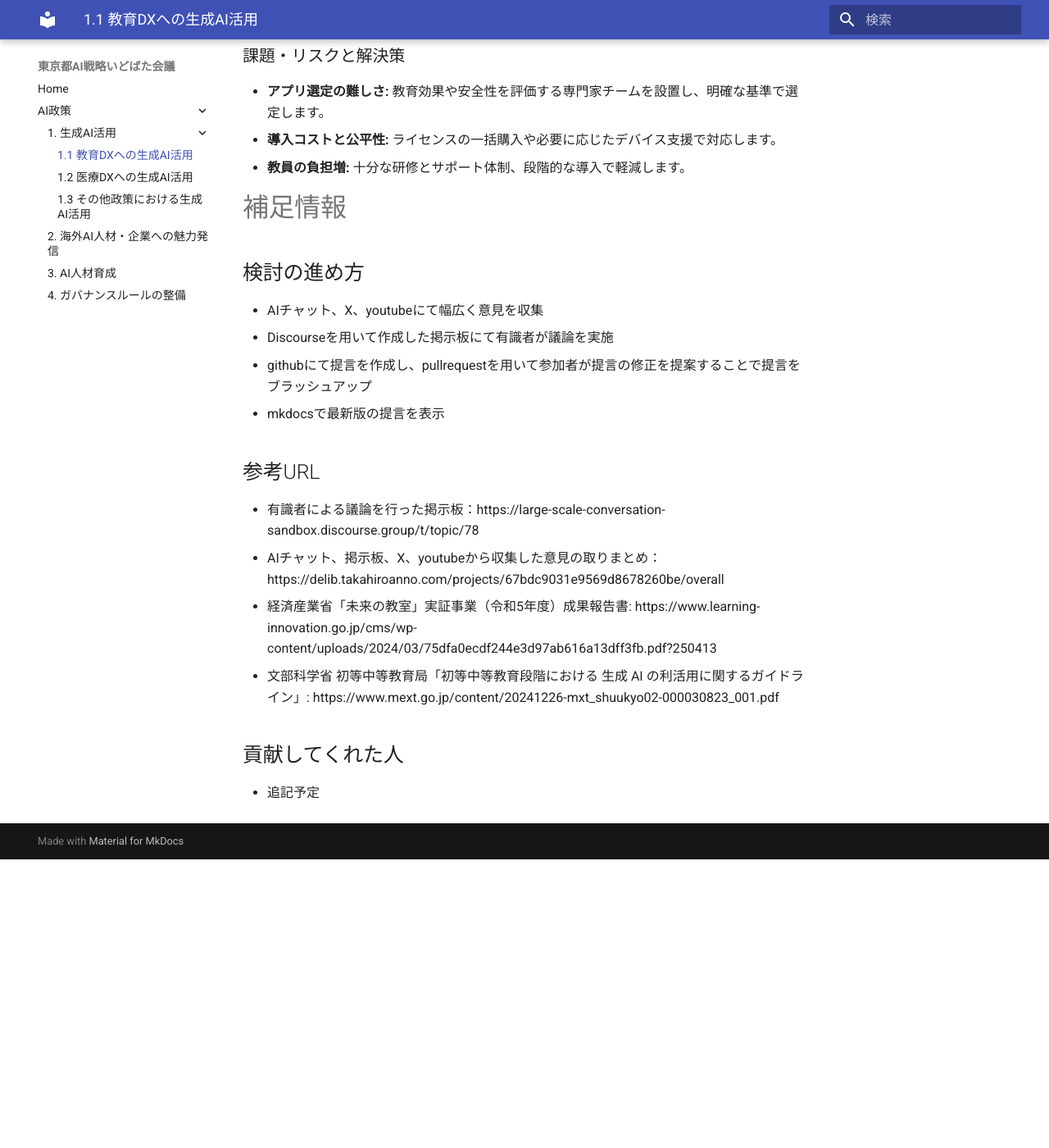
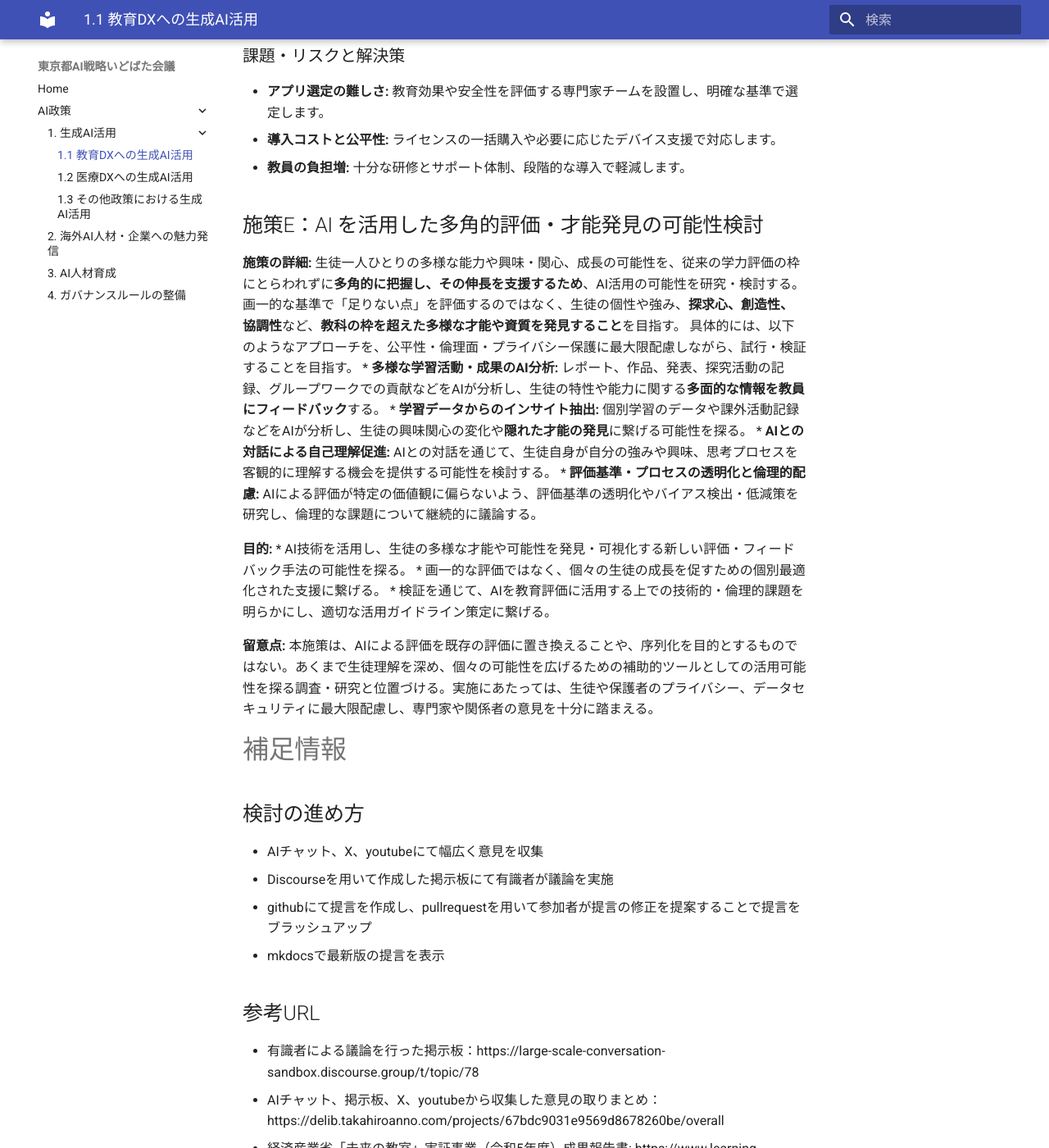
Before and after one commit to takahiroanno2024/2025_ai_idobatakaigi_output, an MkDocs documentation site: the page built from docs/1.1_教育DXへの生成AI活用.md, in a window 1280 px wide and 1400 px high, scrolled down 6620 px. Shown: the whole window at 82% size. Built offline with MkDocs 1.6.1 and Material for MkDocs 9.7.7, drawn with Linux system fonts in a browser that asks for light colours; before the commit the page ends 7668 px from its top, so only the background shows below that; some of the changed text lies outside the part shown.

Commit message:
森さんの提案に基づき、施策E：AI を活用した多角的評価・才能発見の可能性検討を追加

```diff
--- a/docs/1.1_教育DXへの生成AI活用.md
+++ b/docs/1.1_教育DXへの生成AI活用.md
@@ -48,7 +48,7 @@ ChatGPT等の汎用的なLLM（大規模言語モデル）を全児童生徒に
 
 > AIへのアクセスを配るにあたって「子供とAIの1対1の密室コミュニケーション」ではなく、教室に副担任やTAのような形で配備することが考えられる。（[@nishio](https://large-scale-conversation-sandbox.discourse.group/t/topic/78/8?u=eitaro)）
 
-> 「作文指導における文章表現・リテラシーへのAI支援」は、実施されるべきです。個別、即時の応答や提案が対話型AIによって行われるため、迅速できめ細かに支援が行われます。（[@akinori](https://large-scale-conversation-sandbox.discourse.group/t/topic/78/18?u=eitaro)）
+> 「作文指導における文章表現・リテラシーへのAI支援」は、実施されるべきです。個別、即時の応答や提案が対話型AIによって行われるため、迅速 Therapieきめ細かに支援が行われます。（[@akinori](https://large-scale-conversation-sandbox.discourse.group/t/topic/78/18?u=eitaro)）
 
 ## 施策B：AIに関する授業を行いAIリテラシーの底上げ
 
@@ -124,6 +124,24 @@ ChatGPT等の汎用的なLLM（大規模言語モデル）を全児童生徒に
 - **導入コストと公平性:** ライセンスの一括購入や必要に応じたデバイス支援で対応します。
 - **教員の負担増:** 十分な研修とサポート体制、段階的な導入で軽減します。
 
+## 施策E：AI を活用した多角的評価・才能発見の可能性検討
+
+**施策の詳細:**
+生徒一人ひとりの多様な能力や興味・関心、成長の可能性を、従来の学力評価の枠にとらわれずに**多角的に把握し、その伸長を支援するため**、AI活用の可能性を研究・検討する。画一的な基準で「足りない点」を評価するのではなく、生徒の個性や強み、**探求心、創造性、協調性**など、**教科の枠を超えた多様な才能や資質を発見すること**を目指す。
+具体的には、以下のようなアプローチを、公平性・倫理面・プライバシー保護に最大限配慮しながら、試行・検証することを目指す。
+*   **多様な学習活動・成果のAI分析:** レポート、作品、発表、探究活動の記録、グループワークでの貢献などをAIが分析し、生徒の特性や能力に関する**多面的な情報を教員にフィードバック**する。
+*   **学習データからのインサイト抽出:** 個別学習のデータや課外活動記録などをAIが分析し、生徒の興味関心の変化や**隠れた才能の発見**に繋げる可能性を探る。
+*   **AIとの対話による自己理解促進:** AIとの対話を通じて、生徒自身が自分の強みや興味、思考プロセスを客観的に理解する機会を提供する可能性を検討する。
+*   **評価基準・プロセスの透明化と倫理的配慮:** AIによる評価が特定の価値観に偏らないよう、評価基準の透明化やバイアス検出・低減策を研究し、倫理的な課題について継続的に議論する。
+
+**目的:**
+*   AI技術を活用し、生徒の多様な才能や可能性を発見・可視化する新しい評価・フィードバック手法の可能性を探る。
+*   画一的な評価ではなく、個々の生徒の成長を促すための個別最適化された支援に繋げる。
+*   検証を通じて、AIを教育評価に活用する上での技術的・倫理的課題を明らかにし、適切な活用ガイドライン策定に繋げる。
+
+**留意点:**
+本施策は、AIによる評価を既存の評価に置き換えることや、序列化を目的とするものではない。あくまで生徒理解を深め、個々の可能性を広げるための補助的ツールとしての活用可能性を探る調査・研究と位置づける。実施にあたっては、生徒や保護者のプライバシー、データセキュリティに最大限配慮し、専門家や関係者の意見を十分に踏まえる。
+
 # 補足情報
 ## 検討の進め方
 - AIチャット、X、youtubeにて幅広く意見を収集
```
